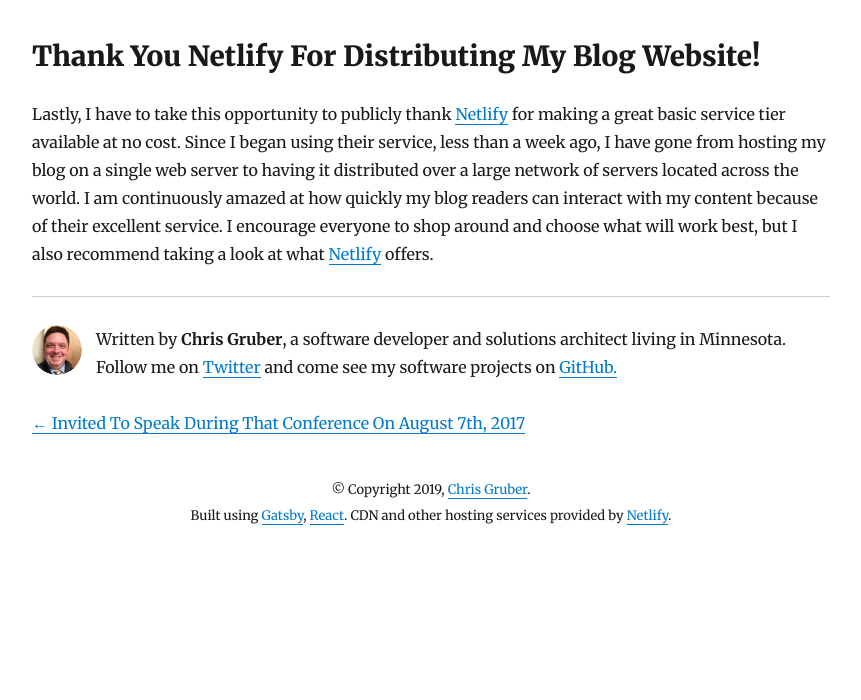
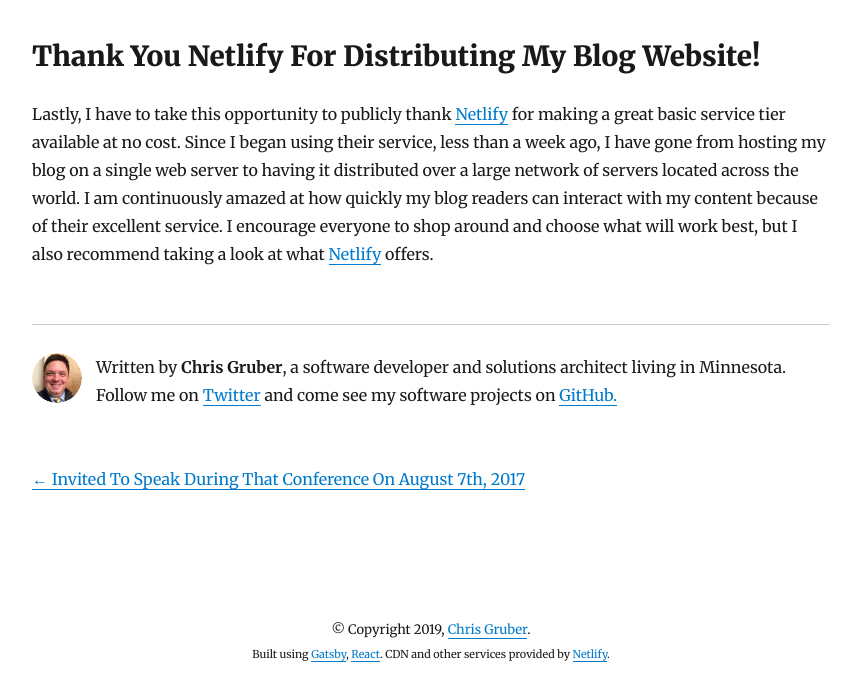
Before and after one commit to gruberchris/chrisgruberblog, a Gatsby site: page /its-2019-and-jamstack-will-serve-you-now/ in a window 1280 px wide. Shown: the part 5003-5703 px from the top of the page, without its empty margins (209-1070 px from the left). Before the commit the page ends 5601 px from the top, so only its background shows below. Built offline with nearby package versions, Linux system fonts and the light colour scheme; Gatsby itself is replaced by a stand-in of ours; some packages are replaced by stand-ins of ours.

Commit message:
adjust whitespace between elements

```diff
--- a/src/components/Layout.js
+++ b/src/components/Layout.js
@@ -67,7 +67,8 @@
         <footer
           style={{
             fontSize: `small`,
-            textAlign: `center`
+            textAlign: `center`,
+            marginTop: rhythm(4.0)
           }}
         >
           © Copyright {new Date().getFullYear()},{" "}
@@ -81,11 +82,11 @@
           .
           <p
             style={{
-              marginTop: rhythm(0.1)
+              marginTop: rhythm(0.1),
+              fontSize: `smaller`
             }}
           >
-            Built using
-            {` `}
+            Built using{` `}
             <a
               href="https://www.gatsbyjs.org"
               rel="noopener noreferrer"
@@ -101,7 +102,7 @@
             >
               React
             </a>
-            .{" CDN and other hosting services provided by "}
+            .{` CDN and other services provided by `}
             <a
               href="https://www.netlify.com"
               rel="noopener noreferrer"
--- a/src/templates/blog-post.js
+++ b/src/templates/blog-post.js
@@ -35,6 +35,7 @@
         <div dangerouslySetInnerHTML={{ __html: post.html }} />
         <hr
           style={{
+            marginTop: rhythm(2),
             marginBottom: rhythm(1)
           }}
         />
@@ -47,7 +48,7 @@
             justifyContent: `space-between`,
             listStyle: `none`,
             padding: 0,
-            marginTop: rhythm(1)
+            marginTop: rhythm(2)
           }}
         >
           <li>
```
